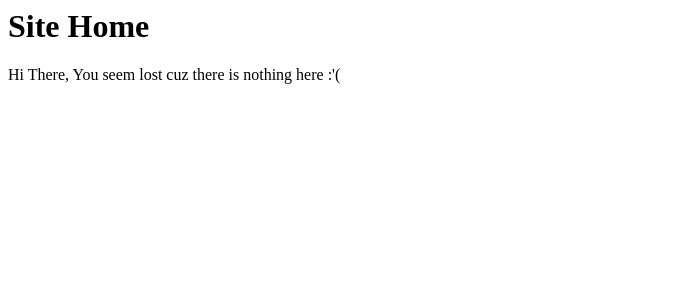
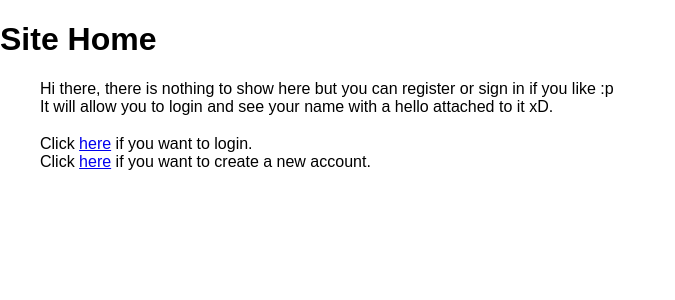
Before and after one commit to devmustafa4/Django-UserAuthenticationAPI, a Django app: page / in a window 1280 px wide. Shown: the top 300 px of the page, without its empty margins (0-675 px from the left). Run offline with Django 3.2, Linux system fonts and the light colour scheme; some libraries are stand-ins or nearby versions.

Commit message:
Added User Registration
-> updated homepage
-> options for user to register
-> setup admins dashboard

known issues:
-> login page referenced but not created yet

```diff
--- a/pages/templates/home.html
+++ b/pages/templates/home.html
@@ -1,11 +1,18 @@
 <html>
     <head>
-        <title>Site Home</title>
+        <link rel="stylesheet" href="https://unpkg.com/purecss@2.0.6/build/pure-min.css" integrity="sha384-Uu6IeWbM+gzNVXJcM9XV3SohHtmWE+3VGi496jvgX1jyvDTXfdK+rfZc8C1Aehk5" crossorigin="anonymous">
+        <title style="margin-left: 2.5em;padding: 0 7em 2em 0;border-width: 2px;"> Site Home</title>
     </head>
     <body>
-        <h1>
-            Site Home
-        </h1>
-        <p>Hi There, You seem lost cuz there is nothing here :'(</p>
+        <h1> Site Home</h1>
+        <p style="margin-left: 2.5em;padding: 0 7em 2em 0;border-width: 2px;">Hi there, there is nothing to show here but you can register or sign in if you like :p<br>
+        It will allow you to login and see your name with a hello attached to it xD.
+        <br>
+        <br>
+        Click <a href = "\login">here</a> if you want to login.
+        <br>
+        Click <a href="\register">here</a> if you want to create a new account.
+        </p>
+
     </body>
 </html>
--- /dev/null
+++ b/pages/templates/register.html
@@ -0,0 +1,6 @@
+<h1>Register!!!</h1>
+<form method="post" class="form-group">
+    {% csrf_token %}
+    {{form}}
+    <button type="submit" class="btn btn-success">Register</button>
+</form>
--- a/pages/views.py
+++ b/pages/views.py
@@ -1,6 +1,17 @@
-from django.shortcuts import render
+from django.shortcuts import render, redirect
 from django.http import HttpResponse
+from django.contrib.auth.forms import UserCreationForm
 
 # Create your views here.
 def home_view(request):
     return render(request, 'home.html')
+
+def register(request):
+    if request.method == "POST":
+        form = UserCreationForm(request.POST)
+        if form.is_valid():
+            form.save()
+        return redirect("/home")
+    else:
+        form = UserCreationForm()
+    return render(request, "register.html", {"form":form})
--- a/user_auth_api/settings.py
+++ b/user_auth_api/settings.py
@@ -33,6 +33,7 @@ ALLOWED_HOSTS = []
 INSTALLED_APPS = [
     'django.contrib.admin',
     'django.contrib.auth',
+    'django.contrib.sessions',
     'django.contrib.contenttypes',
     'django.contrib.messages',
     'django.contrib.staticfiles',
--- a/user_auth_api/urls.py
+++ b/user_auth_api/urls.py
@@ -14,12 +14,13 @@ Including another URLconf
     2. Add a URL to urlpatterns:  path('blog/', include('blog.urls'))
 """
 from django.contrib import admin
-from django.urls import path
-
+from django.urls import path, include
+from pages import views as custom_page_views
 from pages.views import home_view
 
 urlpatterns = [
     path('admin/', admin.site.urls),
-    path('', home_view, name='home'),
-    path('home/', home_view, name='home')
+    path('', custom_page_views.home_view, name='home'),
+    path('home/', custom_page_views.home_view, name='home'),
+    path('register/', custom_page_views.register, name="register")
 ]
```
Also changed, not shown: db.sqlite3.
